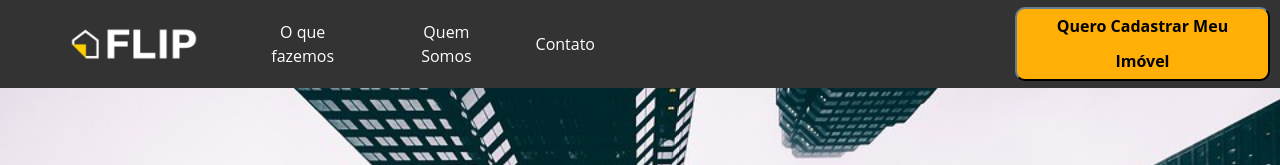
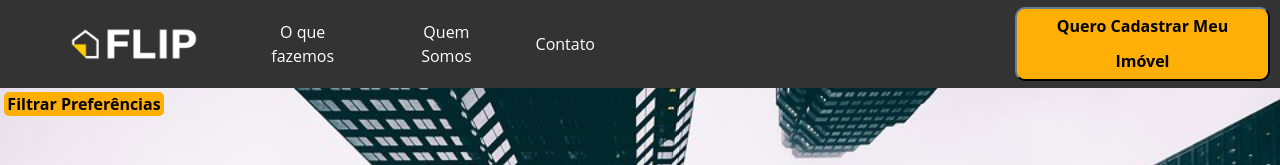
Before and after one commit to SteffanySympson/FlipProject-Front, a React app in the folder flipfront/: page / in a window 1280 px wide. Shown: the top 165 px of the page. Built offline with nearby package versions, Linux system fonts and the light colour scheme; no server answers.

Commit message:
Btn Filtrar Preferencias

```diff
--- a/flipfront/src/components/pages/home/home.js
+++ b/flipfront/src/components/pages/home/home.js
@@ -1,13 +1,16 @@
 import React from 'react';
 import List from '../../structure/list/List';
-import './Home.css';
+import { Link } from 'react-router-dom';
+import '../../structure/list/List.css';
+
 
 const Home = () => {
     return (
         <>
             <div className=''>
 
-                <List />
+              <Link to="/FiltroQuarto"><button className='filterbtn'>Filtrar Preferências</button></Link>
+              <List />
             </div>
         </>
     )
--- a/flipfront/src/components/structure/list/list.css
+++ b/flipfront/src/components/structure/list/list.css
@@ -91,6 +91,7 @@ h1{
     width: 6rem;
     box-shadow: rgb(66, 66, 66);
     transition: ease-in-out 0.3s;
+    text-decoration: none;
 }
 
 .buscarbtn:hover{
@@ -143,3 +144,21 @@ h1{
     line-height: 0.5rem;
     text-decoration: none;
 }
+
+.filterbtn{
+    background: #ffaf06;
+    color: #000000;
+    border-radius: 5px;
+    border: 5px rgb(255, 255, 255);
+    margin: 4px;
+    font-weight: bold;
+    font-size:medium;
+    width: 10rem;
+    box-shadow: rgb(66, 66, 66);
+    transition: ease-in-out 0.3s;
+
+}
+
+.filterbtn:hover{
+    background-color: #535353;
+}
```
Also changed, not shown: flipfront/src/components/pages/home/home.css (deleted).
